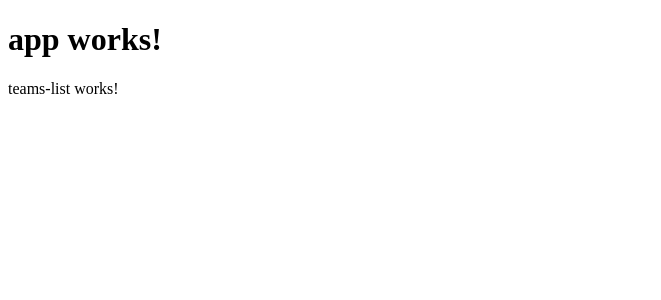
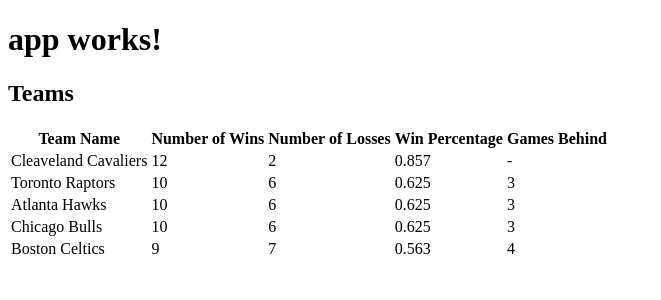
Before and after one commit to grahamplata/Angular2-Exercise, an Angular app: page /teams in a window 1280 px wide. Shown: the top 300 px of the page, without its empty margins (0-661 px from the left). Built offline with nearby package versions, Linux system fonts and the light colour scheme.

Commit message:
added mock team data

```diff
--- /dev/null
+++ b/src/app/teams/shared/mock-teams.ts
@@ -0,0 +1,9 @@
+import { Team } from './team';
+
+export const MOCK_TEAMS = [
+    new Team('Cleaveland Cavaliers', '12', '2', '0.857', '-'),
+    new Team('Toronto Raptors', '10', '6', '0.625', '3'),
+    new Team('Atlanta Hawks', '10', '6', '0.625', '3'),
+    new Team('Chicago Bulls', '10', '6', '0.625', '3'),
+    new Team('Boston Celtics', '9', '7', '0.563', '4'),
+];
--- /dev/null
+++ b/src/app/teams/shared/team.ts
@@ -0,0 +1,16 @@
+export class Team {
+    teamName: string;
+    numberOfWins: string;
+    numberOfLosses: string;
+    winPercentage: string;
+    gamesBehind: string;
+
+    constructor(teamName: string, numberOfWins: string, numberOfLosses: string, winPercentage: string, gamesBehind: string) {
+        this.teamName = teamName;
+        this.numberOfWins = numberOfWins;
+        this.numberOfLosses = numberOfLosses;
+        this.winPercentage = winPercentage;
+        this.gamesBehind = gamesBehind;
+
+    }
+}
--- a/src/app/teams/teams-list/teams-list.component.html
+++ b/src/app/teams/teams-list/teams-list.component.html
@@ -1,3 +1,18 @@
-<p>
-  teams-list works!
-</p>
+<h2>Teams</h2>
+
+<table>
+  <tr>
+    <th>Team Name</th>
+    <th>Number of Wins</th>
+    <th>Number of Losses</th>
+    <th>Win Percentage</th>
+    <th>Games Behind</th>
+  </tr>
+  <tr *ngFor="let team of listOfTeams">
+    <td>{{team.teamName}}</td>
+    <td>{{team.numberOfWins}}</td>
+    <td>{{team.numberOfLosses}}</td>
+    <td>{{team.winPercentage}}</td>
+    <td>{{team.gamesBehind}}</td>
+  </tr>
+</table>
--- a/src/app/teams/teams-list/teams-list.component.ts
+++ b/src/app/teams/teams-list/teams-list.component.ts
@@ -1,4 +1,7 @@
 import { Component, OnInit } from '@angular/core';
+
+import { Team } from '../shared/Team'
+import { MOCK_TEAMS } from '../shared/mock-teams'
 
 @Component({
   selector: 'app-teams-list',
@@ -6,10 +9,12 @@
   styleUrls: ['./teams-list.component.css']
 })
 export class TeamsListComponent implements OnInit {
+  listOfTeams = [];
 
   constructor() { }
 
   ngOnInit() {
+    this.listOfTeams = MOCK_TEAMS;
   }
 
 }
```
